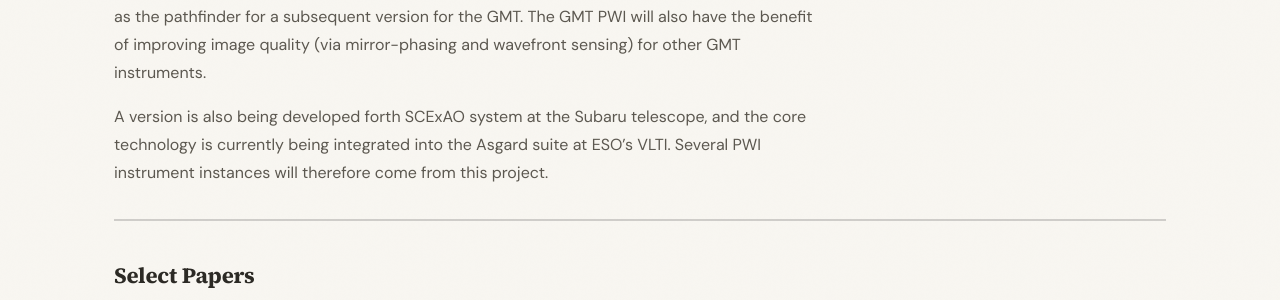
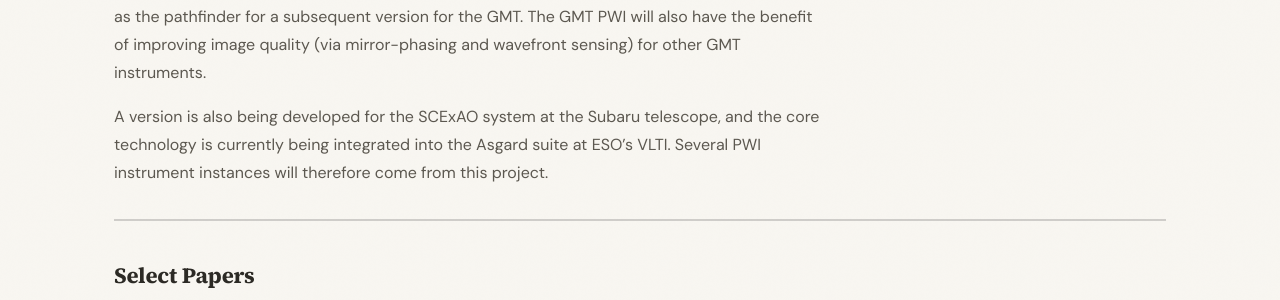
Before and after one commit to nathanklong/nathanklong.github.io, a Jekyll site: the page built from _pages/research-astronomical-instrumentation.md, in a window 1280 px wide and 900 px high, scrolled down 1352 px. Shown: the part 154-454 px from the top of the window. Built offline with Jekyll 4.4.1, drawn with Linux system fonts in a browser that asks for light colours; a style sheet for code colours, icons or effects is not loaded.

Commit message:
Fix typo in PWI development description

```diff
--- a/_pages/research-astronomical-instrumentation.md
+++ b/_pages/research-astronomical-instrumentation.md
@@ -28,7 +28,7 @@ Photonic Wavefront Imager (PWI) uses unique Australian-led photonic technology t
 
 This project will first build PWI for the Magellan for the MagAO-X extreme adaptive optics system. This will be both a uniquely sensitive science instrument and wavefront sensor, as well as the pathfinder for a subsequent version for the GMT. The GMT PWI will also have the benefit of improving image quality (via mirror-phasing and wavefront sensing) for other GMT instruments.
 
-A version is also being developed forth SCExAO system at the Subaru telescope, and the core technology is currently being integrated into the Asgard suite at ESO’s VLTI. Several PWI instrument instances will therefore come from this project.
+A version is also being developed for the SCExAO system at the Subaru telescope, and the core technology is currently being integrated into the Asgard suite at ESO’s VLTI. Several PWI instrument instances will therefore come from this project.
 
 <hr style="border: 0; border-top: 2px solid #555; margin: 2rem 0;">
 
```
